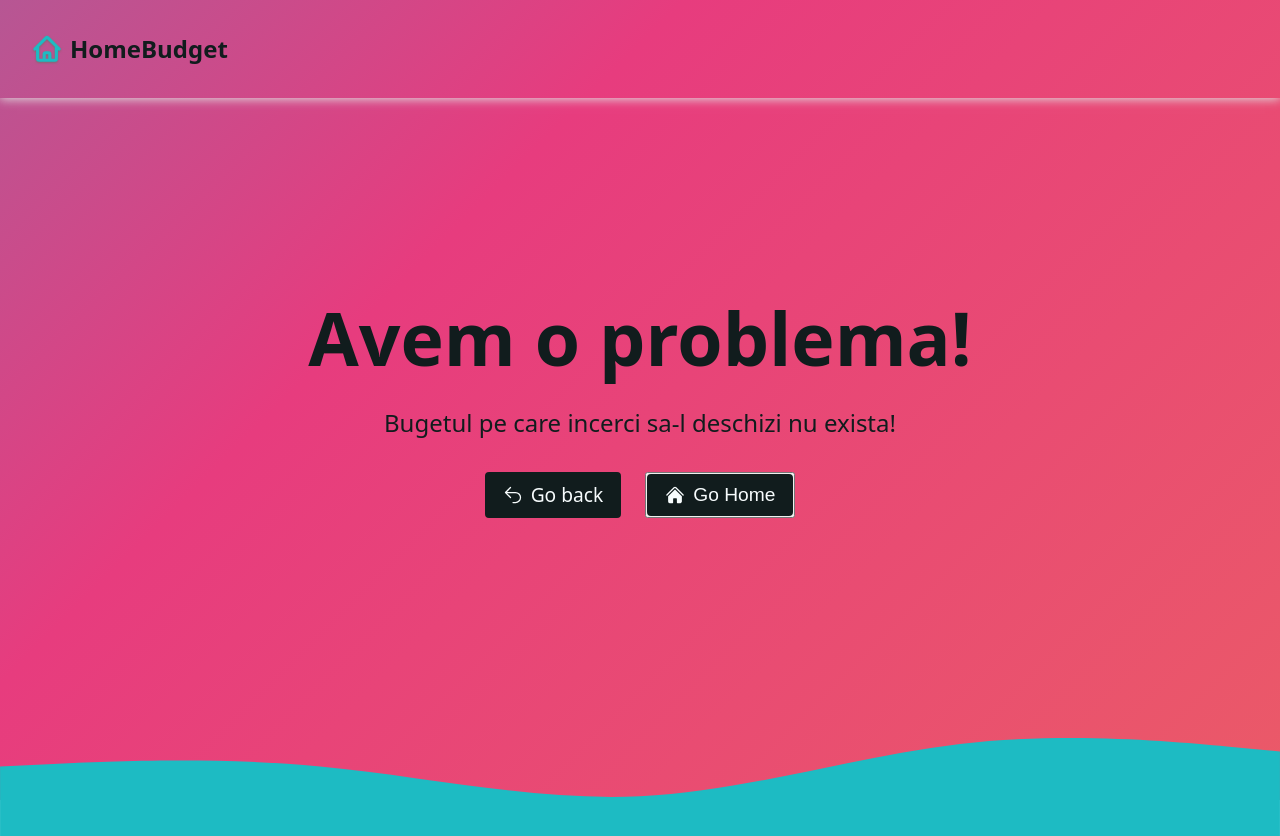
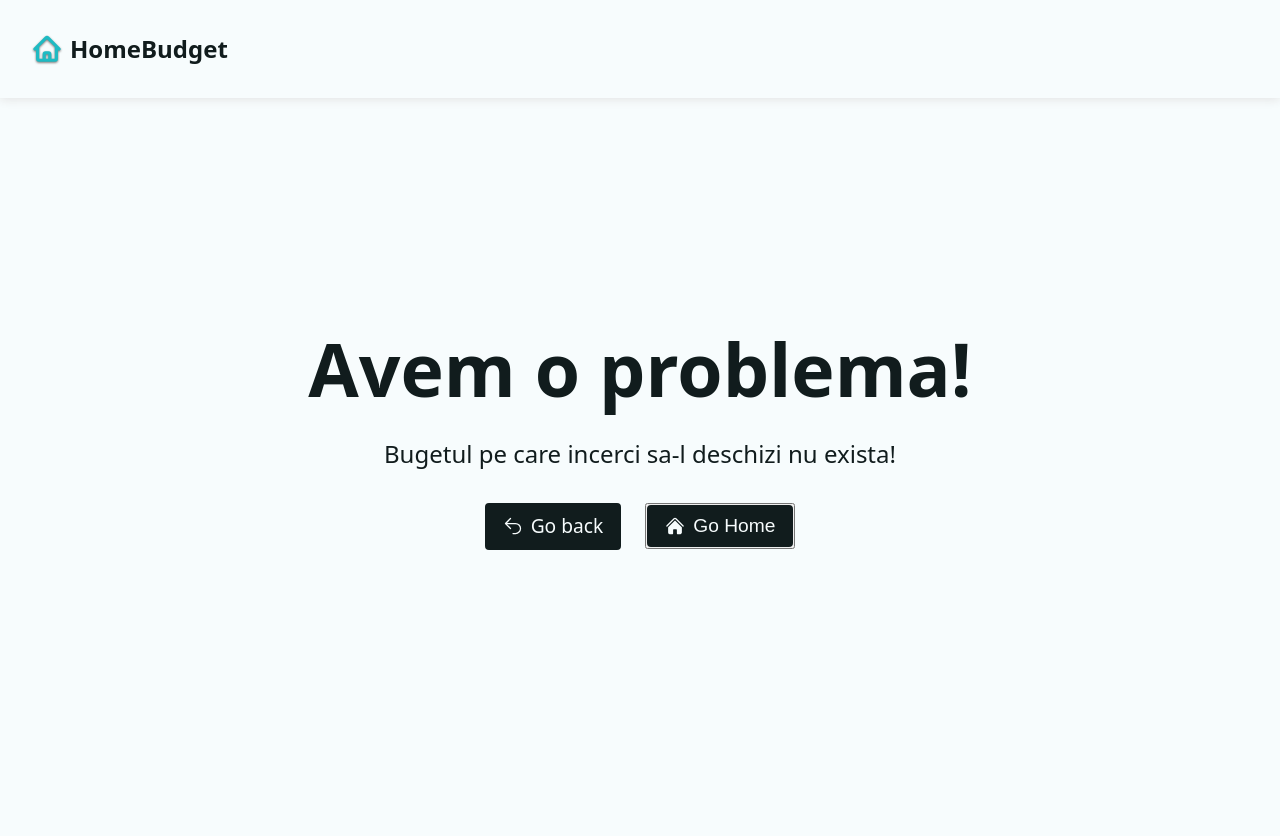
Before and after one commit to gitRaduZamfir/my-budget-app, a React (Create React App) app: page /budget/1 in a window 1280 px wide. Shown: the top 836 px of the page. After the commit the page ends 800 px from the top, so only its background shows below. Built offline with nearby package versions, Linux system fonts and the light colour scheme.

Commit message:
fixed bugs

```diff
--- a/src/components/AddBudgetForm.jsx
+++ b/src/components/AddBudgetForm.jsx
@@ -41,7 +41,7 @@ function AddBudgetForm() {
       </div>
       <fetcher.Form method="post" className="grid-sm" ref={formRef}>
         {!showArrow && (
-          <div className="flex-md">
+          <div className="grid-lg fragment">
             <div className="grid-xs">
               <label htmlFor="newBudget">Numele bugetului</label>
               <input
--- a/src/components/AddExpenceForm.jsx
+++ b/src/components/AddExpenceForm.jsx
@@ -54,7 +54,7 @@ function AddExpenceForm({ budgets }) {
       </div>
       <fetcher.Form method="post" ref={formRef} className="grid-sm">
         {!showArrow && (
-          <div className="flex-md">
+          <div className="grid-lg">
             <div className="expense-inputs">
               <div className="grid-xs">
                 <label htmlFor="newExpense">Nume produs</label>
--- a/src/index.css
+++ b/src/index.css
@@ -292,7 +292,7 @@ p {
 }
 
 /* main layout */
-.layout {
+/* .layout {
   display: -ms-grid;
   display: grid;
   height: 100svh;
@@ -308,12 +308,9 @@ p {
   );
   background-size: 400% 400%;
   animation: gradient 15s ease infinite;
-}
+} */
 
 .layout-home {
-  background: linear-gradient(-45deg, #ee7752, #e73c7e, #23a6d5, #23d5ab);
-  background-size: 400% 400%;
-  animation: gradient 15s ease infinite;
   display: -ms-grid;
   display: grid;
   width: 100svw;
@@ -339,14 +336,14 @@ p {
 }
 
 .fragment {
-  width: 100svw;
-  height: 100svh;
+  display: grid;
+  width: 100%;
+  height: 100%;
 }
 
 main {
   max-width: 1500px;
   width: 100%;
-  height: 80svh;
   padding: var(--space-md) var(--space-md) var(--space-xl);
   margin-inline: auto;
   display: -ms-grid;
--- a/src/layouts/Main.jsx
+++ b/src/layouts/Main.jsx
@@ -14,10 +14,9 @@ function Main() {
   return (
     <div className={`${!userName ? 'layout-home' : 'layout'} `}>
       <Nav className="nav-menu" userName={userName} />
-      <main>
+      <main className="main-bg">
         <Outlet />
       </main>
-      <img src={wave} alt="wave" />
     </div>
   );
 }
```
